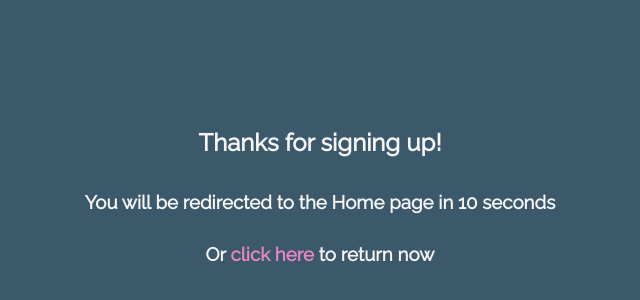
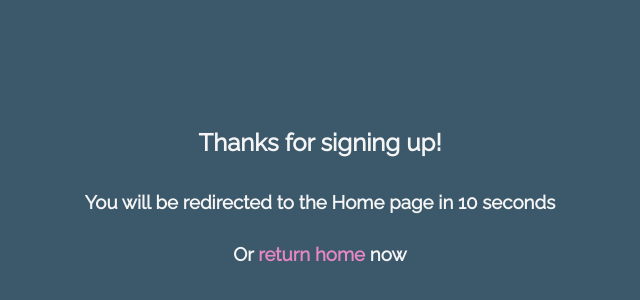
Before and after one commit to LewisMDillon/Bushy-Park-Social-Tennis, a plain HTML site: page confirmation.html in a window 1280 px wide. Shown: the part 206-506 px from the top of the page, without its empty margins (320-960 px from the left). Drawn offline with nearby package versions, Linux system fonts and the light colour scheme.

Commit message:
Change return link text in confirmation.html

```diff
--- a/confirmation.html
+++ b/confirmation.html
@@ -19,7 +19,7 @@
 
     <h2>Thanks for signing up!</h2>
     <h3>You will be redirected to the Home page in 10 seconds</h3>
-    <h3>Or <a href="index.html" aria-label="Return to the homepage">click here</a> to return now</h3>
+    <h3>Or <a href="index.html" aria-label="Return to the homepage">return home</a> now</h3>
 
 </body>
 </html>
```
